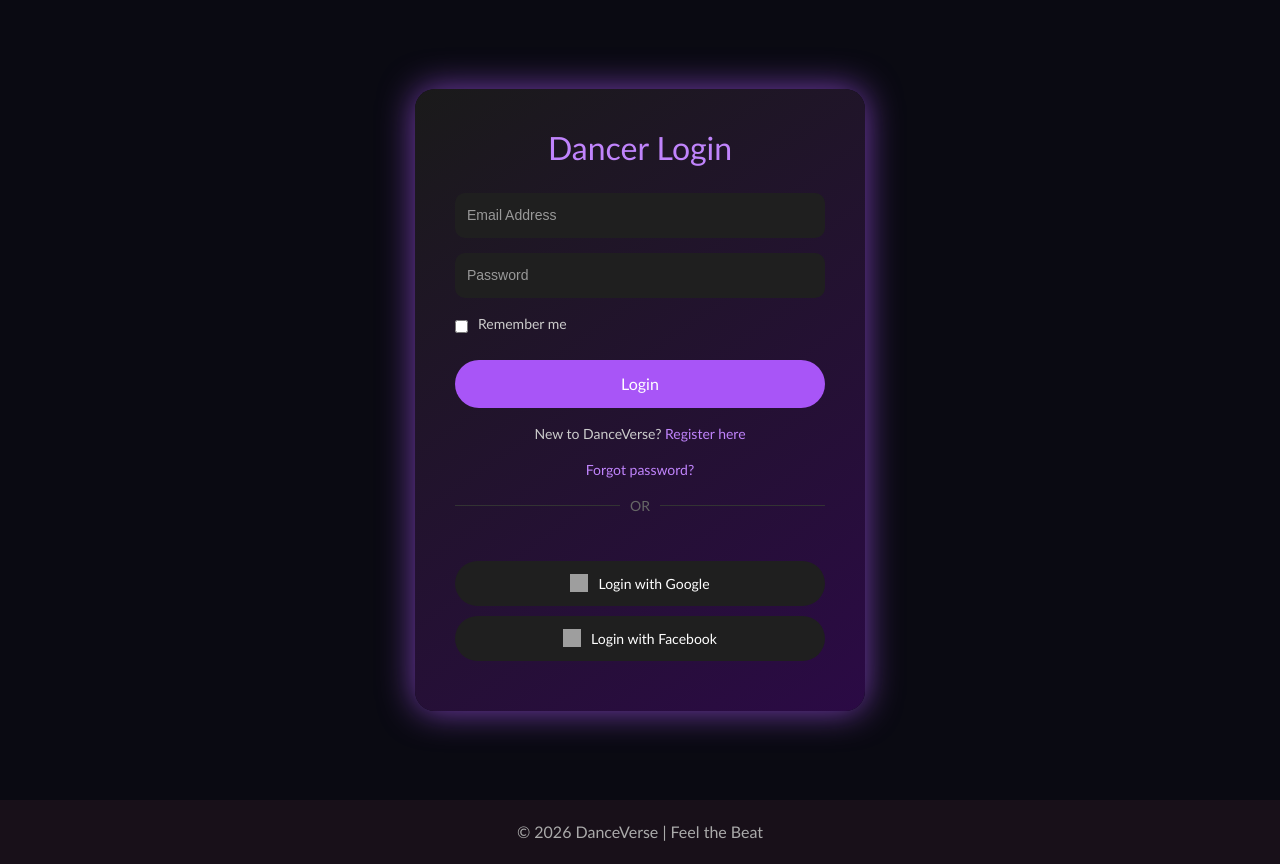
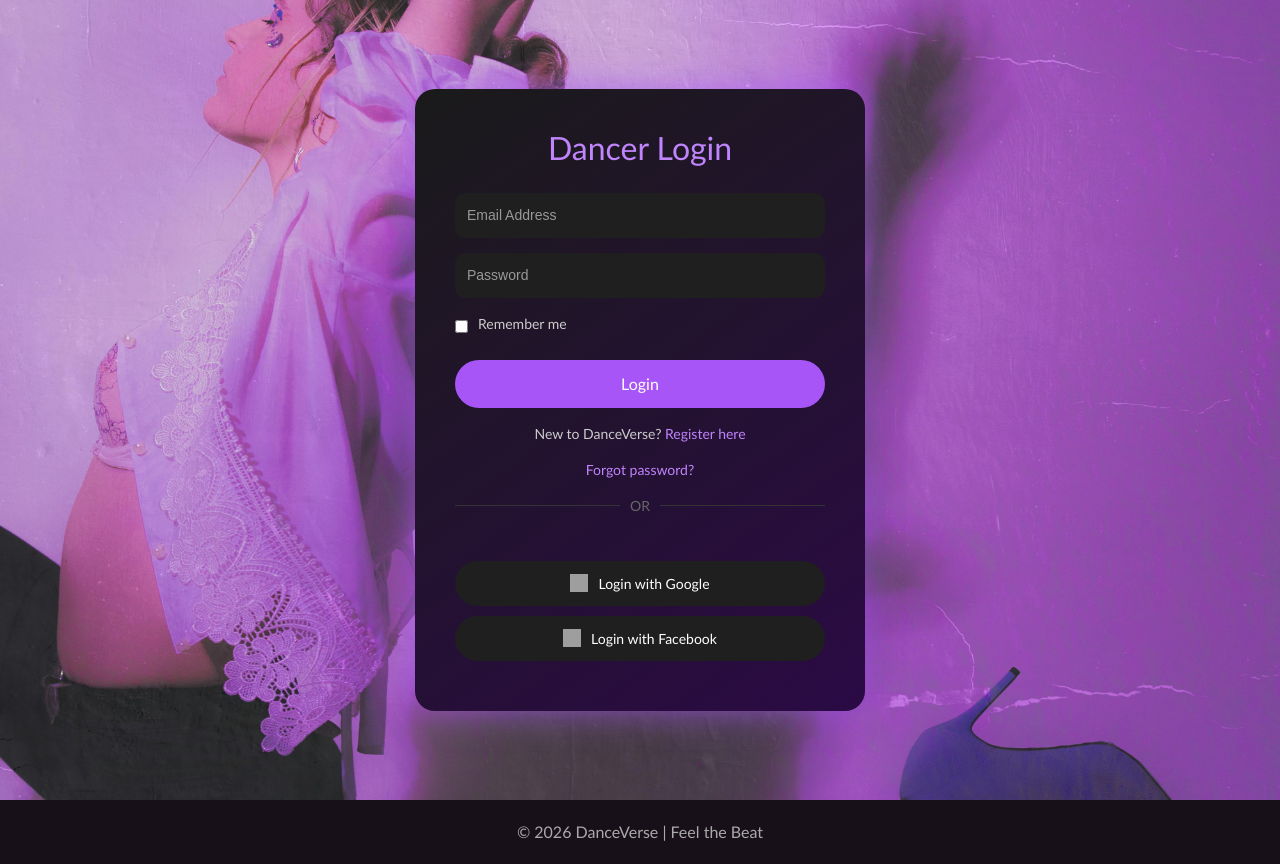
Before and after one commit to DiniNavoR/DanceVerse, a PHP site: page /login.html in a window 1280 px wide. Shown: the part 140-1004 px from the top of the page. Run offline with PHP 8.4, Linux system fonts and the light colour scheme; grey boxes are pictures that could not be loaded.

Commit message:
style.css

```diff
--- a/style.css
+++ b/style.css
@@ -522,6 +522,10 @@ button:hover {
     padding: 20px;
     box-sizing: border-box;
     gap: 40px;
+    background-image: url("files/landing\ image.jpg");
+    background-position: center;
+    background-size: cover;
+    background-repeat: no-repeat;
 }
 
 .auth-container {
```
